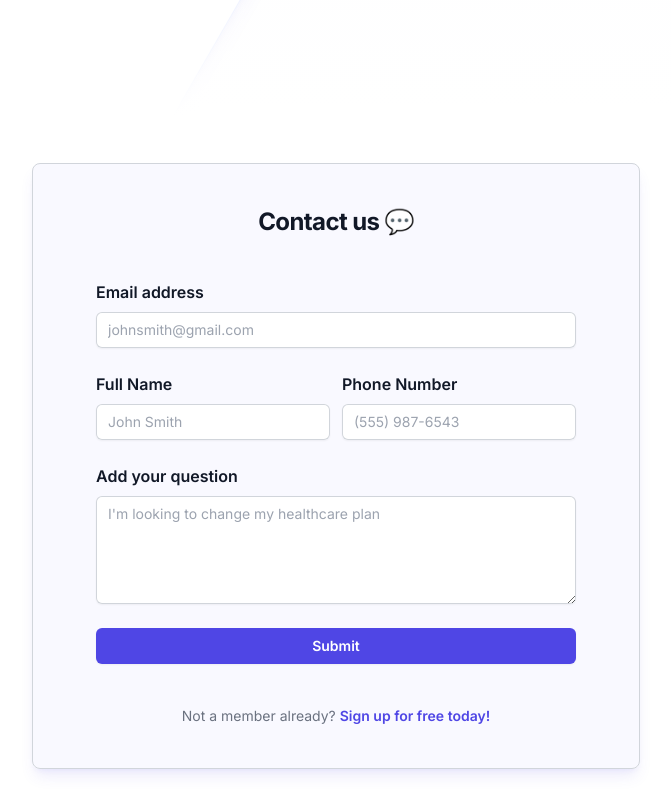
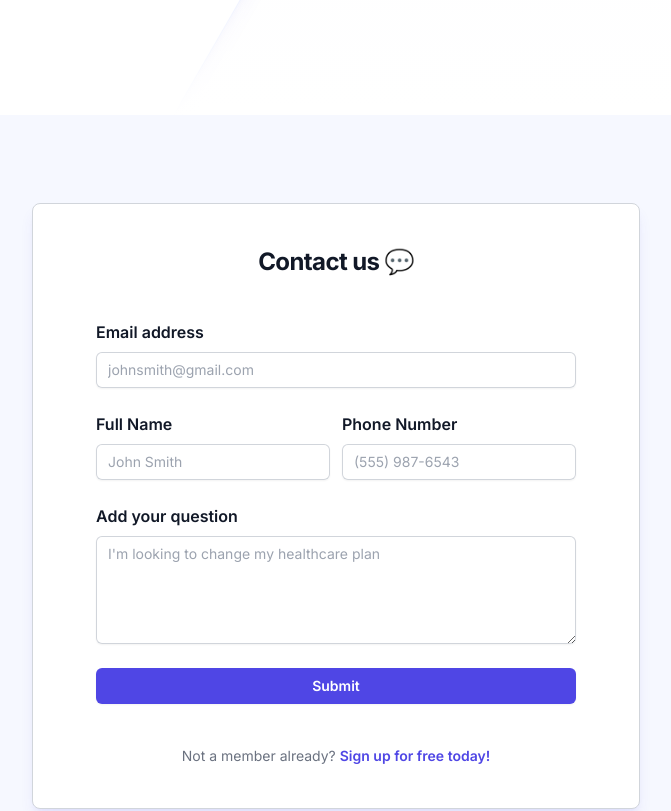
Before and after one commit to hcdl-co/Nylas, a Next.js app: page / in a window 1280 px wide. Shown: the part 832-1643 px from the top of the page, without its empty margins (304-975 px from the left). Built offline with nearby package versions, Linux system fonts and the light colour scheme.

Commit message:
added bg colors

```diff
--- a/src/app/components/form.js
+++ b/src/app/components/form.js
@@ -52,7 +52,7 @@ export default function Form() {
     <>
       <Toaster />
       <div className="flex min-h-full justify-center flex-col px-6 py-12 lg:px-8">
-        <div className="bg-indigo-400/5 w-full mx-auto lg:w-6/12 border-gray-300 shadow-lg shadow-indigo-600/10 border rounded-lg">
+        <div className="bg-white w-full mx-auto lg:w-6/12 border-gray-300 shadow-lg shadow-indigo-600/10 border rounded-lg">
 
         <div className= "sm:mx-auto sm:w-full sm:max-w-sm">
           <h2 className="mt-10 text-center text-2xl font-bold leading-9 tracking-tight text-gray-900">
--- a/src/app/page.js
+++ b/src/app/page.js
@@ -13,7 +13,9 @@ export default function Home() {
     <div>
       <Navbar />
       <Header />
+      <div className='bg-indigo-50/50 py-10'>
       <Form />
+      </div>
       <Footer />
     </div>
     </>
```
